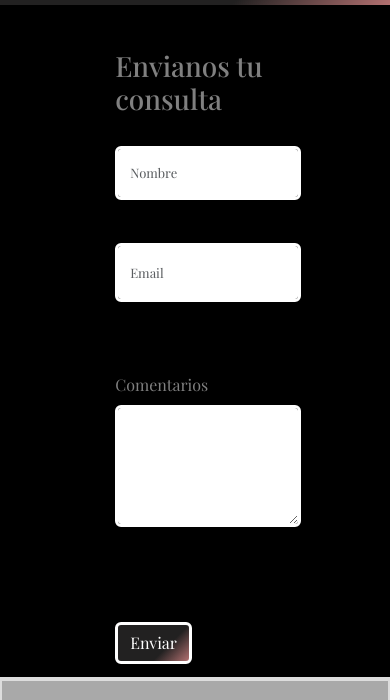
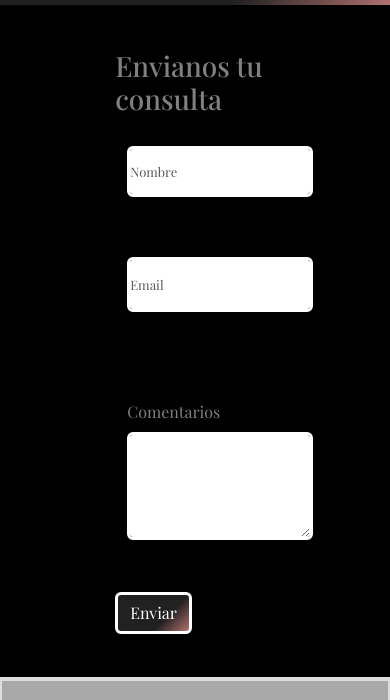
Before and after one commit to FacundoPalmieri/repo-fuego-buenos-aires, a website: page pages/contacto.html in a window 390 px wide. Shown: the part 71-771 px from the top of the page. Drawn offline with nearby package versions, Linux system fonts and the light colour scheme; a web font is replaced by a local one.

Commit message:
Detalles responsive

```diff
--- a/scss/bases/_queries.scss
+++ b/scss/bases/_queries.scss
@@ -627,15 +627,25 @@
             .row {
                 width: 100%;
                 height: 100%;
+                margin: 0px;
                 justify-content: end !important;
                 justify-items: end;
             }
 
             .form-control {
                 width: 100%;
-                height: 60%;
+                margin: 0px;
+                padding: 0px;
+                height: 50%;
+            }
 
+            .btn-container-contacto {
+                margin-top: 0px;
+                padding: 0px;
 
+                .btn {
+                    margin-top: 0px;
+                }
             }
 
 
```
Also changed, not shown: pages/reservas.html (+2 -2 lines), css/estilos.css, 1 other file.
